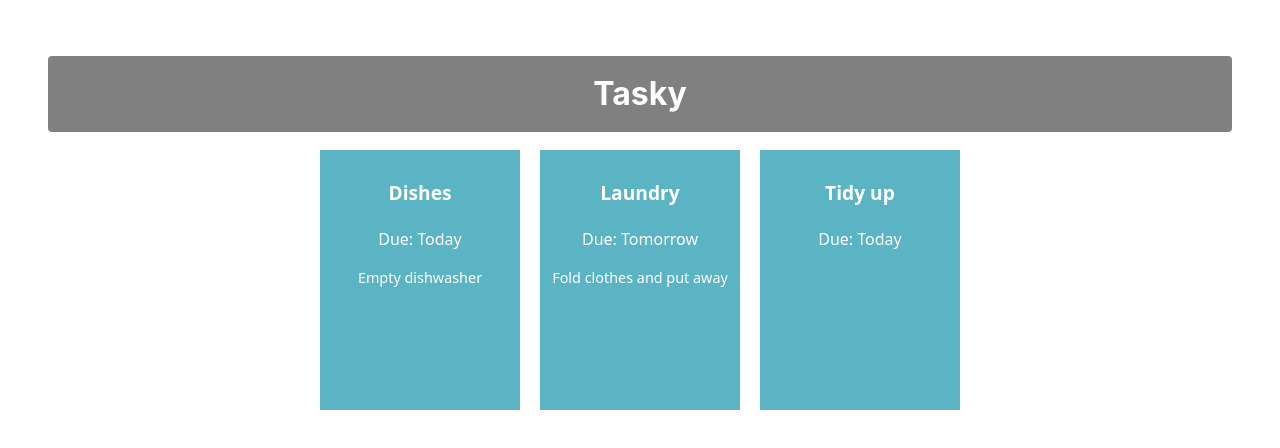
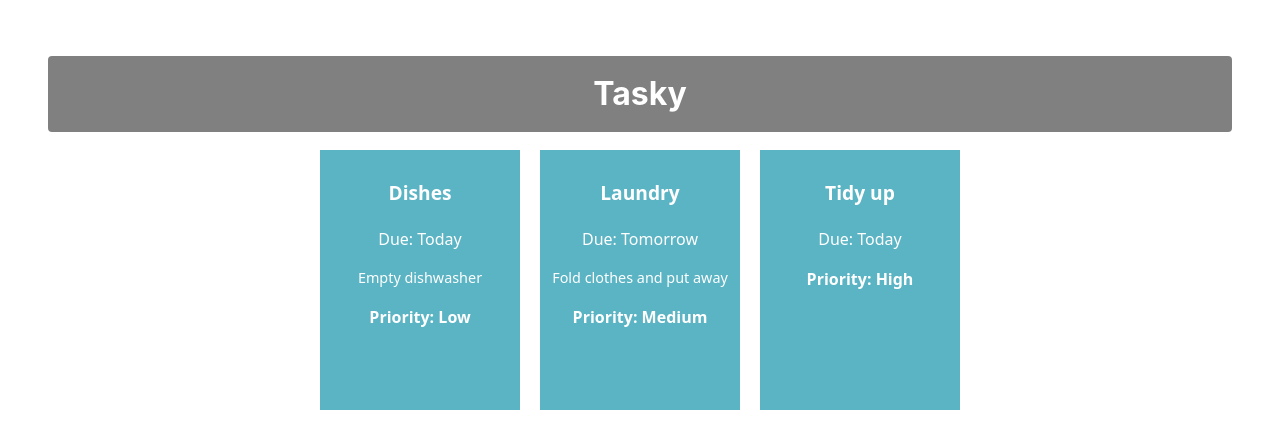
Before and after one commit to MaxBurke478/react-basics-lab, a React (Vite) app in the folder tasky/: page / in a window 1280 px wide. Shown: the top 448 px of the page. Built offline with nearby package versions, Linux system fonts and the light colour scheme.

Commit message:
Tasky lab 2a - Excercise Done

```diff
--- a/tasky/src/App.css
+++ b/tasky/src/App.css
@@ -41,3 +41,7 @@
   font-size: 0.9em;
   margin-top: 10px;
 }
+.priority {
+  font-weight: bold;
+  font-size: 1em;
+}
--- a/tasky/src/App.jsx
+++ b/tasky/src/App.jsx
@@ -8,9 +8,9 @@
 
   const [ taskState, setTaskState ] = useState({
     tasks: [
-      { id: 1, title:"Dishes", description: "Empty dishwasher", deadline: "Today" },
-      { id: 2, title: "Laundry", description: "Fold clothes and put away", deadline: "Tomorrow" },
-      { id: 3, title: "Tidy up", deadline: "Today" }
+      { id: 1, title:"Dishes", description: "Empty dishwasher", deadline: "Today", priority: "Low" },
+      { id: 2, title: "Laundry", description: "Fold clothes and put away", deadline: "Tomorrow" , priority: "Medium" },
+      { id: 3, title: "Tidy up", deadline: "Today", priority: "High" }
     ]
   });
 
@@ -25,6 +25,7 @@
       description={task.description}
       deadline={task.deadline}
       key={task.id}
+      priority={task.priority}
     />
   ))}
 
--- a/tasky/src/components/Task.jsx
+++ b/tasky/src/components/Task.jsx
@@ -6,6 +6,7 @@
             <p>Due: {props.deadline}</p>
             <p>{props.children}</p>
             <p className="description">{props.description}</p>
+            <p className="priority">Priority: {props.priority}</p>
         </div>
     )
 
```
